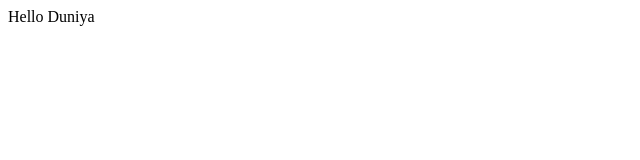
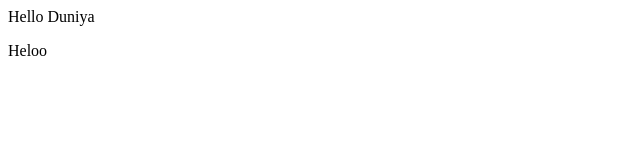
Before and after one commit to Ankittyagi003/testRepository, a plain HTML site: page index.html in a window 1280 px wide. Shown: the full height of the page, 0-640 px from the left. Drawn offline with Linux system fonts and the light colour scheme.

Commit message:
add Hello para

```diff
--- a/index.html
+++ b/index.html
@@ -7,5 +7,6 @@
 </head>
 <body>
     Hello Duniya
+    <p>Heloo</p>
 </body>
 </html>
```
